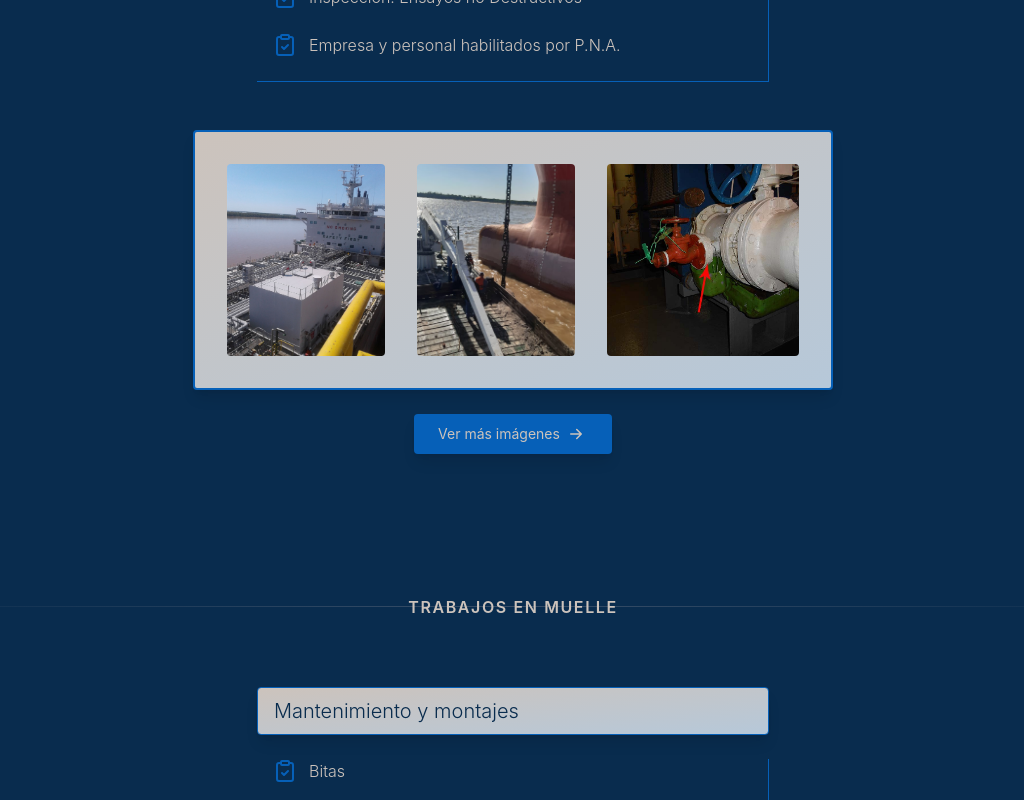
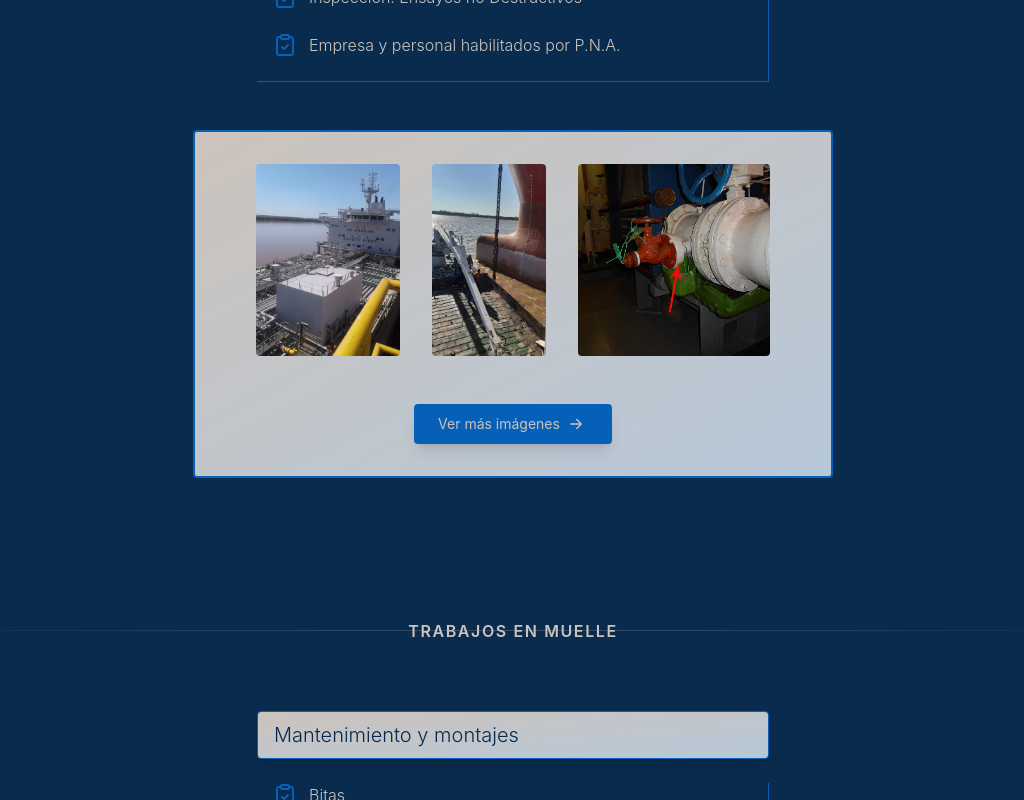
Before and after one commit to Marino-404/Naval-Parana, a React (Vite) app: page / in a window 1280 px wide. Shown: the part 2340-3140 px from the top of the page, without its empty margins (127-1151 px from the left). Built offline with nearby package versions, Linux system fonts and the light colour scheme.

Commit message:
Agregado de seccion Contact

```diff
--- a/src/components/ui/GallerySection.tsx
+++ b/src/components/ui/GallerySection.tsx
@@ -59,22 +59,28 @@ const GallerySection: React.FC = () => {
           />
 
           <div
-            className="flex flex-col w-full items-center  "
+            className="flex flex-col w-full items-center"
             style={{
               minHeight: sectionMinHeight,
             }}
           >
             <Works group={sectionMap[key]} />
 
+            <div className="w-[90%] xl:w-[50%] gap-6 flex flex-col items-center bg-gradient-to-br from-detail to-[#b6c8d9] rounded-sm border-2 border-secondary p-8">
               <LightboxGallery
                 images={galleryImages[key]}
-              onOpenImage={(idx) => setActiveSection({ key, startIndex: idx })}
+                onOpenImage={(idx) =>
+                  setActiveSection({ key, startIndex: idx })
+                }
               />
 
               <div className="mt-6 ">
-              <Button onClick={() => setActiveSection({ key, startIndex: 0 })}>
+                <Button
+                  onClick={() => setActiveSection({ key, startIndex: 0 })}
+                >
                   {textContent(lang).gallerySections[key].cta}
                 </Button>
+              </div>
             </div>
           </div>
         </div>
--- a/src/components/ui/LightboxGallery.tsx
+++ b/src/components/ui/LightboxGallery.tsx
@@ -160,7 +160,7 @@ const LightboxGallery: React.FC<LightboxGalleryProps> = ({
   }
 
   return (
-    <div className="flex flex-col  xl:flex-row mx-auto overflow-x-auto gap-8 bg-gradient-to-br from-detail to-[#b6c8d9] rounded-sm border-2 border-secondary p-8 shadow-lg xl:w-[50%] w-[90%] items-center justify-center ">
+    <div className="flex flex-col  xl:flex-row mx-auto overflow-x-auto gap-8   w-[90%] items-center justify-center ">
       {images.slice(0, 3).map((src, idx) => (
         <img
           key={idx}
```
Lines whose indentation alone changed are shown as unchanged.
